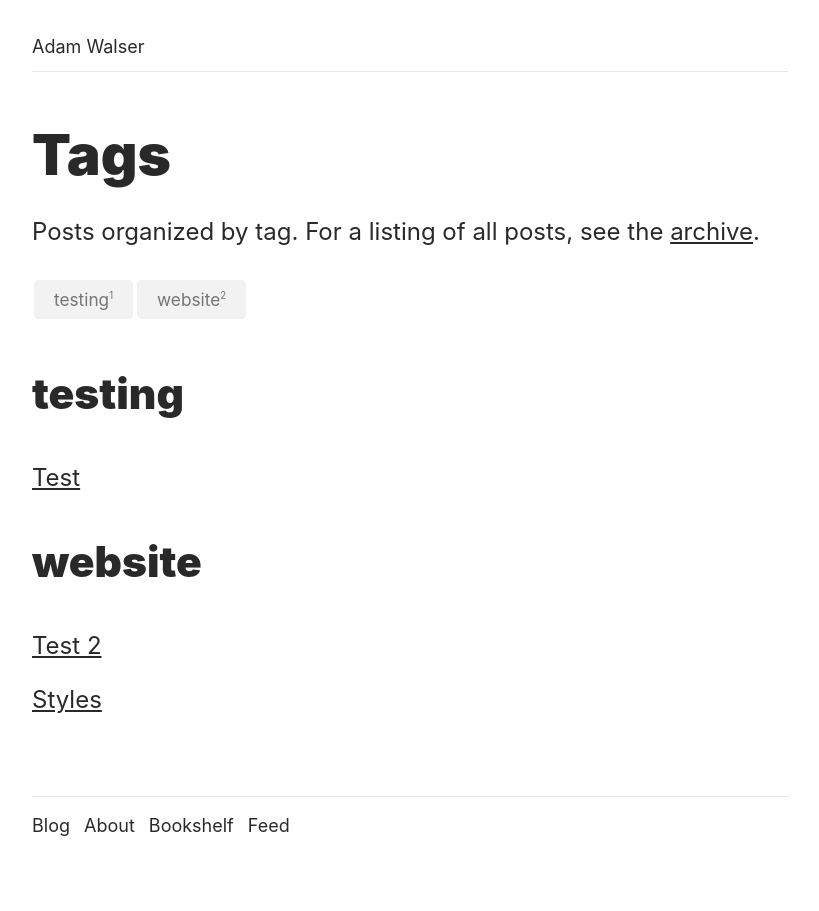
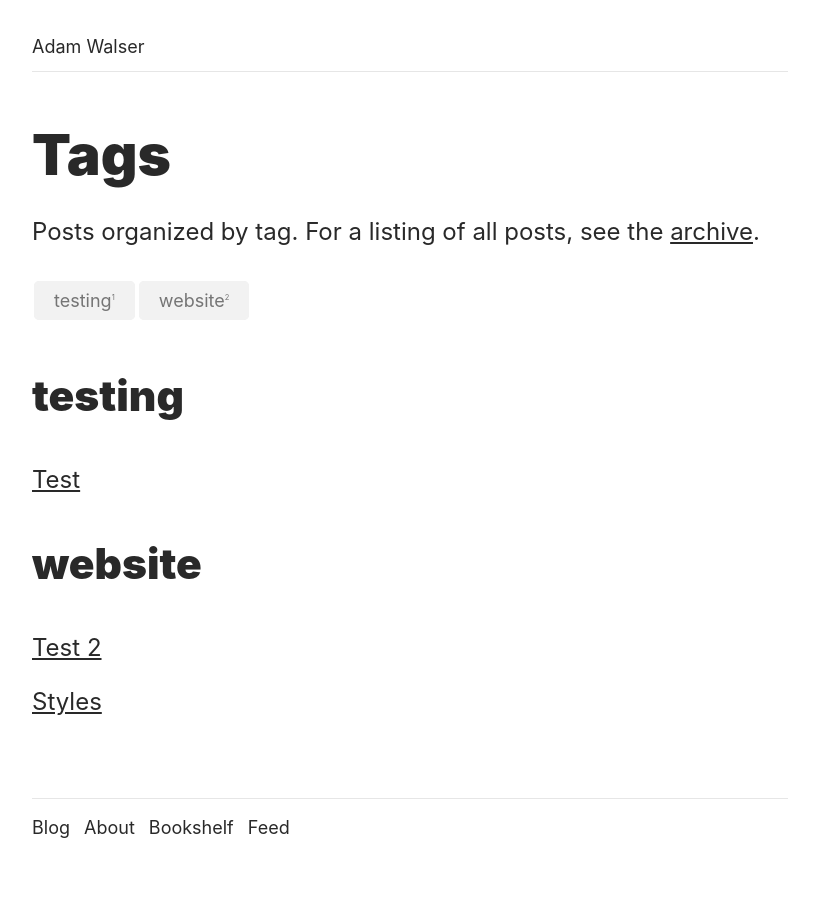
Before and after one commit to ajpwalser/ajpwalser.github.io, a Jekyll site: the page built from tags.html, in a window 1280 px wide. Shown: the whole page, without its empty margins (230-1049 px from the left). Built offline with Jekyll 4.4.1, drawn with Linux system fonts in a browser that asks for light colours; some web fonts are replaced.

Commit message:
Update style.css

```diff
--- a/css/style.css
+++ b/css/style.css
@@ -265,11 +265,11 @@
 /* Tags & Cats */
 
 span.small {
-  font-size: 0.56em;
+  font-size: 42.2%;
 }
 
 .top {
-  font-size: 0.718em;
+  font-size: 75%;
 }
 
 .tag-box a,
@@ -317,7 +317,7 @@
 .tag-box.inline li,
 .cat-box.inline li {
   float: left;
-  font-size: 0.718em;
+  font-size: 75%;
   line-height: 2.5;
 }
 
@@ -332,7 +332,7 @@
   display: flex;
   justify-content: space-between;
   flex-wrap: wrap;
-  font-size: 0.718em;
+  font-size: 75%;
   padding-top: 2.43em;
 }
 
@@ -356,7 +356,7 @@
   display: flex;
   justify-content: space-between;
   flex-wrap: wrap;
-  font-size: 0.718em;
+  font-size: 75%;
 }
 
 .pagination p {
@@ -405,7 +405,7 @@
 .read-more-trigger {
   cursor: pointer;
   display: grid;
-  font-size: 0.718em;
+  font-size: 75%;
   text-align: center;
 }
 
```
